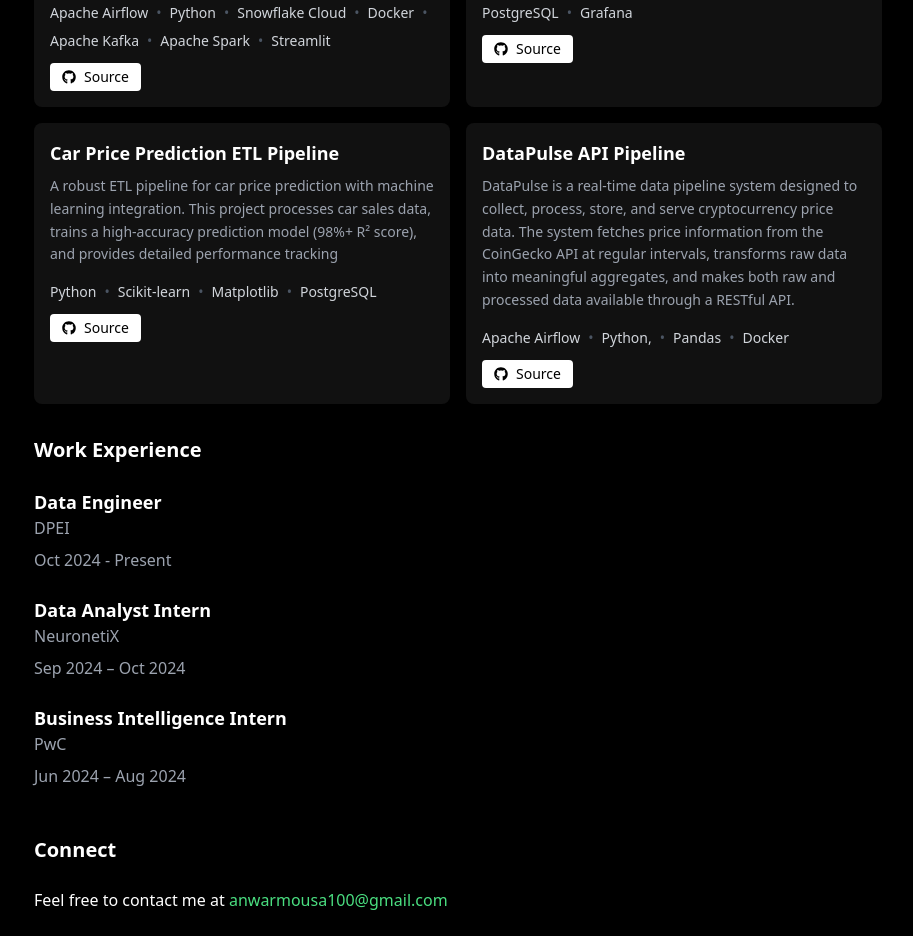
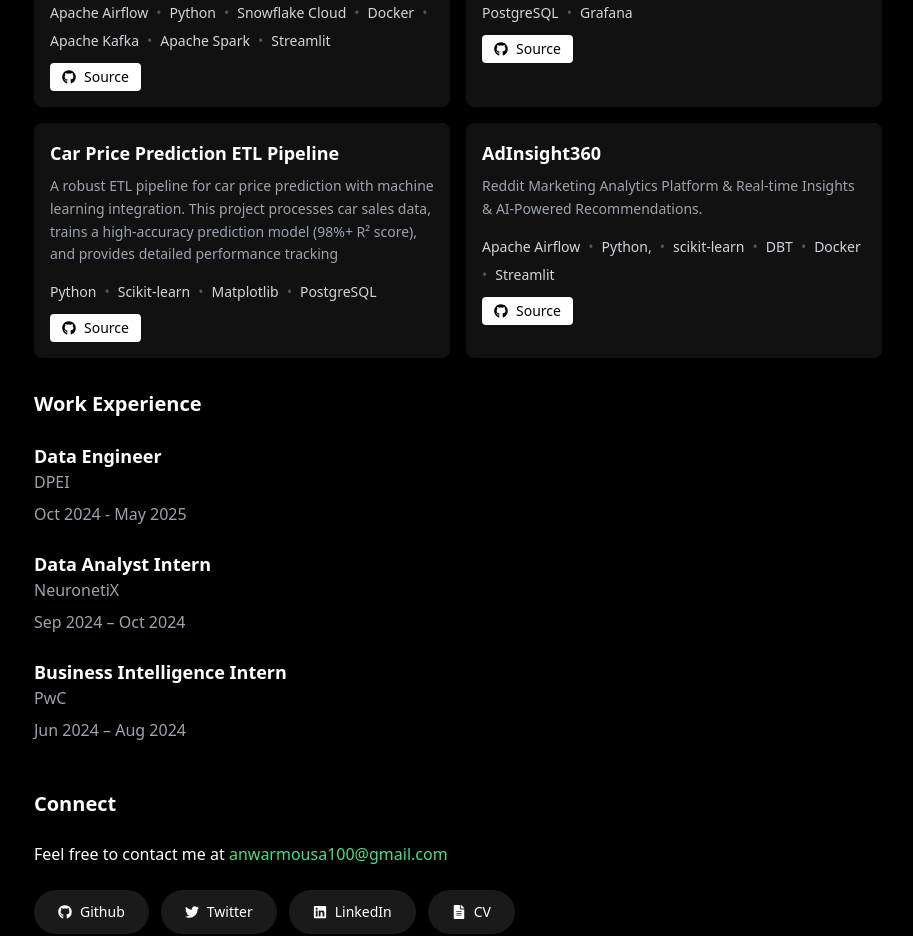
Before and after one commit to Anwaribra/anwaribra.github.io, a Next.js app: page / in a window 1280 px wide. Shown: the part 820-1756 px from the top of the page, without its empty margins (182-1095 px from the left). Built offline with nearby package versions, Linux system fonts and the light colour scheme.

Commit message:
Update project details and experience period in homepage section

```diff
--- a/app/page.tsx
+++ b/app/page.tsx
@@ -200,10 +200,10 @@
     source: "https://github.com/Anwaribra/car-price-prediction-etl"
   },
   {
-    title: "DataPulse API Pipeline",
-    description: "DataPulse is a real-time data pipeline system designed to collect, process, store, and serve cryptocurrency price data. The system fetches price information from the CoinGecko API at regular intervals, transforms raw data into meaningful aggregates, and makes both raw and processed data available through a RESTful API.",
-    technologies: ["Apache Airflow", "Python,", "Pandas", "Docker"],
-    source: "https://github.com/Anwaribra/DataPulse-Real-Time-API-Data-Pipeline"
+    title: "AdInsight360",
+    description: "Reddit Marketing Analytics Platform & Real-time Insights & AI-Powered Recommendations.",
+    technologies: ["Apache Airflow", "Python,", "scikit-learn", "DBT", "Docker", "Streamlit"],
+    source: "https://github.com/Anwaribra/AdInsight360"
   }
 ]
 
@@ -211,7 +211,7 @@
   {
     role: "Data Engineer",
     company: "DPEI",
-    period: "Oct 2024 - Present"
+    period: "Oct 2024 - May 2025"
   },
   {
     role: "Data Analyst Intern",
```
